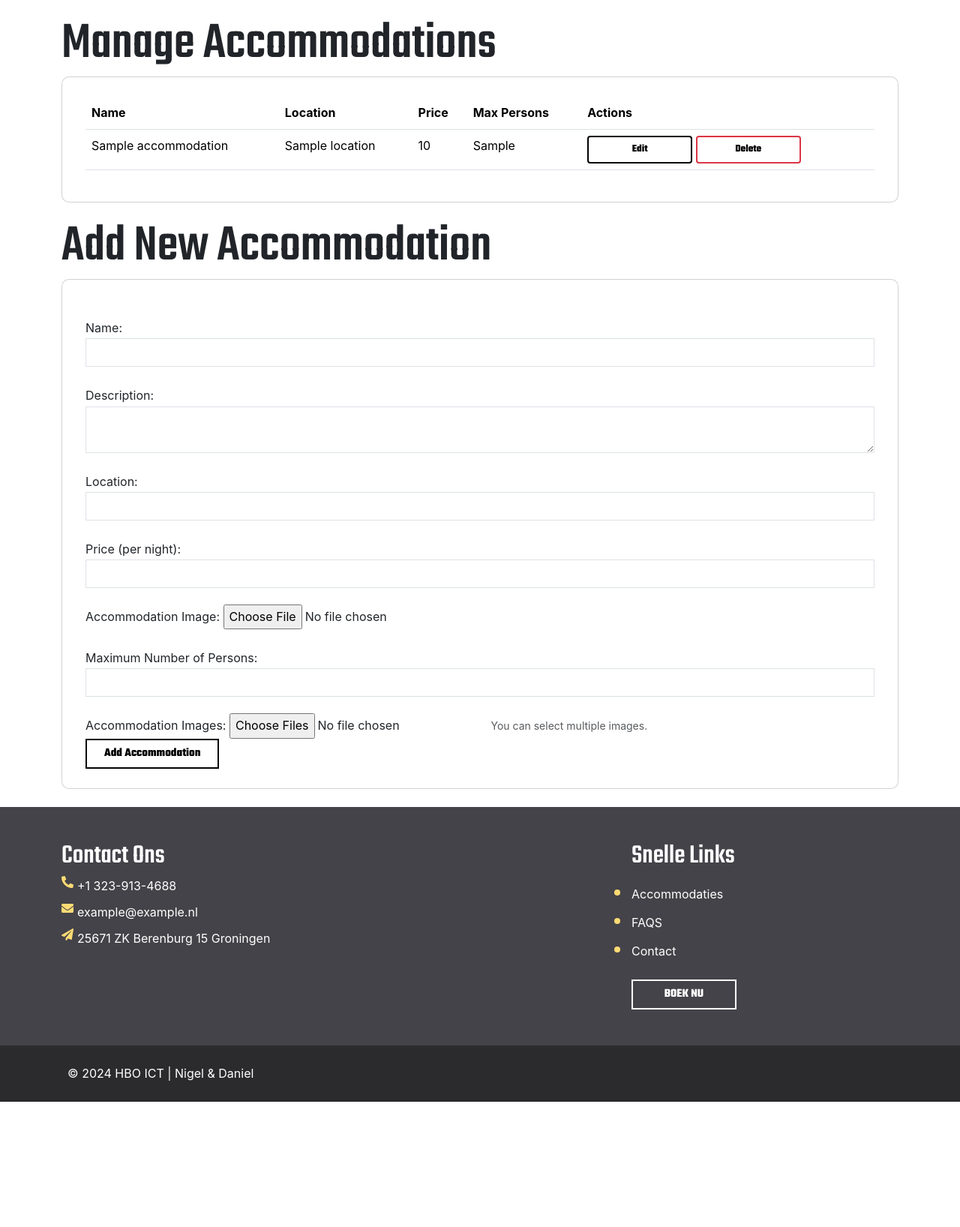
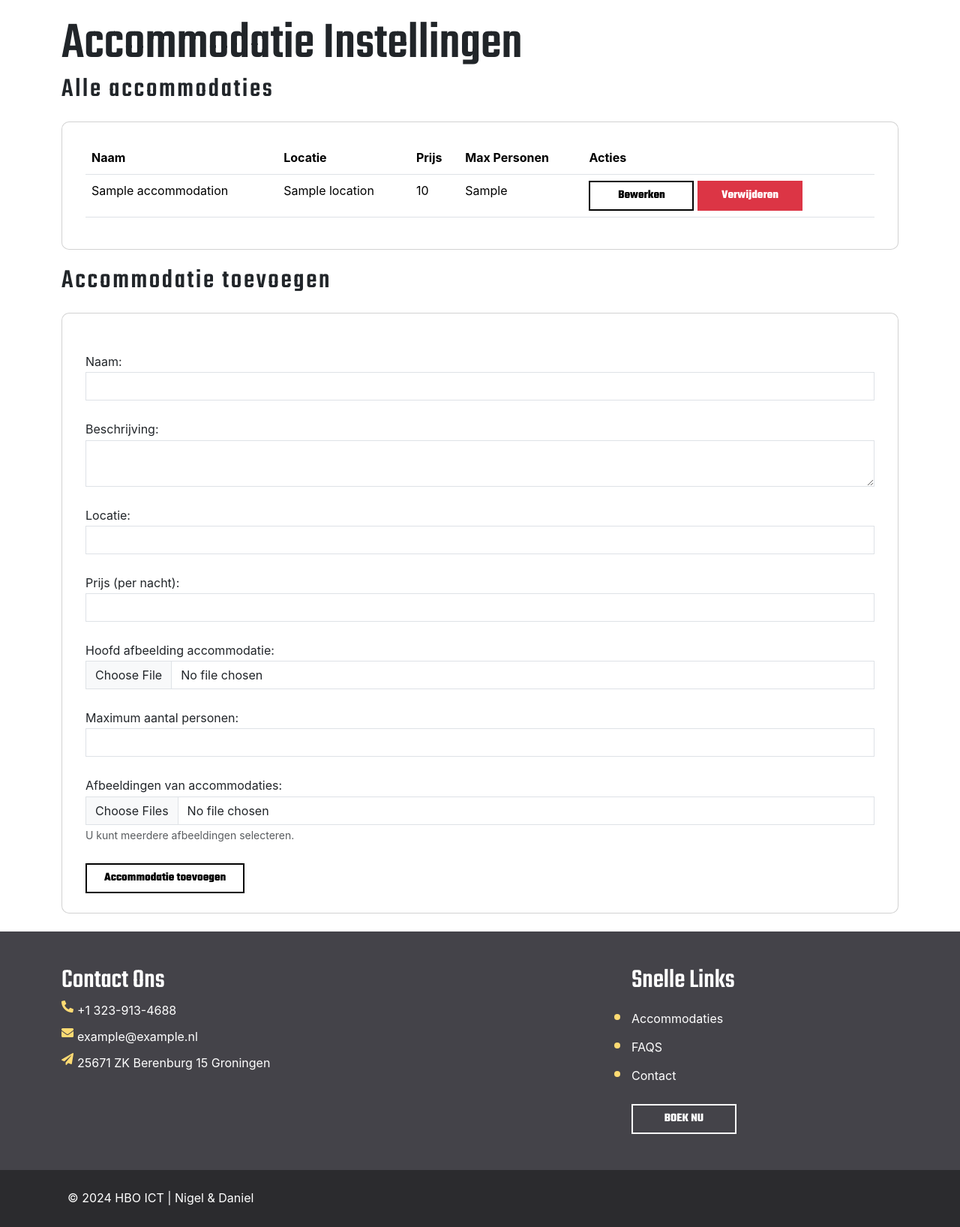
Before and after one commit to danielpastoor/HBO-ICT-Webtechnologie-jaar-1, a Python web app: template src/templates/pages/admin-dashboard/admin-dashboard-manage-accommodation.html in a window 1280 px wide. Shown: the part 182-1818 px from the top of the page at 75% size. Before the commit the page ends 1651 px from the top, so only its background shows below. Run offline with Jinja, Linux system fonts and the light colour scheme; the template is opened without the code that fills it: most values are stand-ins (such as "Sample title", 1, 10 or a date in 2020); some libraries are stand-ins or nearby versions.

Commit message:
Added Accommodation styling

```diff
--- a/src/templates/pages/admin-dashboard/admin-dashboard-add-accommodation.html
+++ b/src/templates/pages/admin-dashboard/admin-dashboard-add-accommodation.html
@@ -33,7 +33,7 @@
                         <label for="image">Accommodation Image:</label>
                         <input type="file" class="form-control-file" id="image" name="image">
                     </div>
-                    <div class="form-group">
+                                        <div class="form-group">
                         <label for="max_persons">Maximum Number of Persons:</label>
                         <input type="number" class="form-control" id="max_persons" name="max_persons" required>
                     </div>
--- a/src/templates/pages/admin-dashboard/admin-dashboard-add-user.html
+++ b/src/templates/pages/admin-dashboard/admin-dashboard-add-user.html
@@ -32,7 +32,7 @@
                         <td>
                             <a href="/edit-users/{{ user.id }}" class="btn btn-primary">Bewerken</a>
                             <a href="/remove-user/{{ user.id }}" class="btn btn-danger filled"
-                               onclick="return confirm('Are you sure?');">Verwijderen</a>
+                               onclick="return confirm('Weet je het zeker?');">Verwijderen</a>
                         </td>
                     </tr>
                 {% endfor %}
--- a/src/templates/pages/admin-dashboard/admin-dashboard-manage-accommodation.html
+++ b/src/templates/pages/admin-dashboard/admin-dashboard-manage-accommodation.html
@@ -2,24 +2,25 @@
 {% set isAdmin = true %}
 {% set isDashboard = true %}
 {% set bodyClass = "manage-accommodations" %}
-{% set title = "Manage Accommodations" %}
+{% set title = "Accommodatie Instellingen" %}
 
 {% block content %}
     {% include 'components/blocks/hero/block-hero-dashboard.html' %}
 
     <div class="container">
-
+        <div>
+            <h4 class="h4 mb-4">Alle accommodaties</h4>
             <!-- Accommodations List -->
             <div class="card">
                 <div class="card-body">
                     <table class="table">
                         <thead>
                         <tr>
-                            <th>Name</th>
-                            <th>Location</th>
-                            <th>Price</th>
-                            <th>Max Persons</th>
-                            <th>Actions</th>
+                            <th>Naam</th>
+                            <th>Locatie</th>
+                            <th>Prijs</th>
+                            <th>Max Personen</th>
+                            <th>Acties</th>
                         </tr>
                         </thead>
                         <tbody>
@@ -30,8 +31,9 @@
                                 <td>{{ accommodation.price }}</td>
                                 <td>{{ accommodation.max_persons }}</td>
                                 <td>
-                                    <a href="/edit-accommodation/{{ accommodation.id }}" class="btn btn-sm btn-primary">Edit</a>
-                                    <a href="/delete-accommodation/{{ accommodation.id }}" class="btn btn-sm btn-danger" onclick="return confirm('Are you sure?');">Delete</a>
+                                    <a href="/edit-accommodation/{{ accommodation.id }}" class="btn btn-primary">Bewerken</a>
+                                    <a href="/delete-accommodation/{{ accommodation.id }}" class="btn btn-danger filled"
+                                       onclick="return confirm('Weet je het zeker?');">Verwijderen</a>
                                 </td>
                             </tr>
                         {% endfor %}
@@ -40,47 +42,48 @@
                 </div>
             </div>
         </div>
-        <div class="container mt-4">
-        <h2>Add New Accommodation</h2>
+        <div class="mt-4">
+            <h4 class="h4 mb-4">Accommodatie toevoegen</h4>
 
             <!-- Add Accommodation Form -->
             <div class="card">
                 <div class="card-body">
                     <form method="POST" action="/submit-accommodation" enctype="multipart/form-data">
                         <div class="form-group">
-                        <label for="name">Name:</label>
+                            <label for="name">Naam:</label>
                             <input type="text" class="form-control" id="name" name="name" required>
                         </div>
                         <div class="form-group">
-                        <label for="description">Description:</label>
+                            <label for="description">Beschrijving:</label>
                             <textarea class="form-control" id="description" name="description" required></textarea>
                         </div>
                         <div class="form-group">
-                        <label for="location">Location:</label>
+                            <label for="location">Locatie:</label>
                             <input type="text" class="form-control" id="location" name="location" required>
                         </div>
                         <div class="form-group">
-                        <label for="price">Price (per night):</label>
+                            <label for="price">Prijs (per nacht):</label>
                             <input type="number" class="form-control" id="price" name="price" required>
                         </div>
                         <div class="form-group">
-                        <label for="image">Accommodation Image:</label>
-                        <input type="file" class="form-control-file" id="image" name="image">
+                            <label for="image">Hoofd afbeelding accommodatie:</label>
+                            <input type="file" class="form-control" id="image" name="image">
                         </div>
                         <div class="form-group">
-                        <label for="max_persons">Maximum Number of Persons:</label>
+                            <label for="max_persons">Maximum aantal personen:</label>
                             <input type="number" class="form-control" id="max_persons" name="max_persons" required>
                         </div>
 
                         <div class="form-group">
-                        <label for="images">Accommodation Images:</label>
-                        <input type="file" class="form-control-file" id="images" name="images" multiple>
-                        <small class="form-text text-muted">You can select multiple images.</small>
+                            <label for="images">Afbeeldingen van accommodaties:</label>
+                            <input type="file" class="form-control" id="images" name="images" multiple>
+                            <small class="form-text text-muted">U kunt meerdere afbeeldingen selecteren.</small>
                         </div>
                         <!-- Add more fields as needed -->
-                    <button type="submit" class="btn btn-primary">Add Accommodation</button>
+                        <button type="submit" class="btn btn-primary mt-4">Accommodatie toevoegen</button>
                     </form>
                 </div>
             </div>
         </div>
+    </div>
 {% endblock %}
```
Lines whose indentation alone changed are shown as unchanged.
